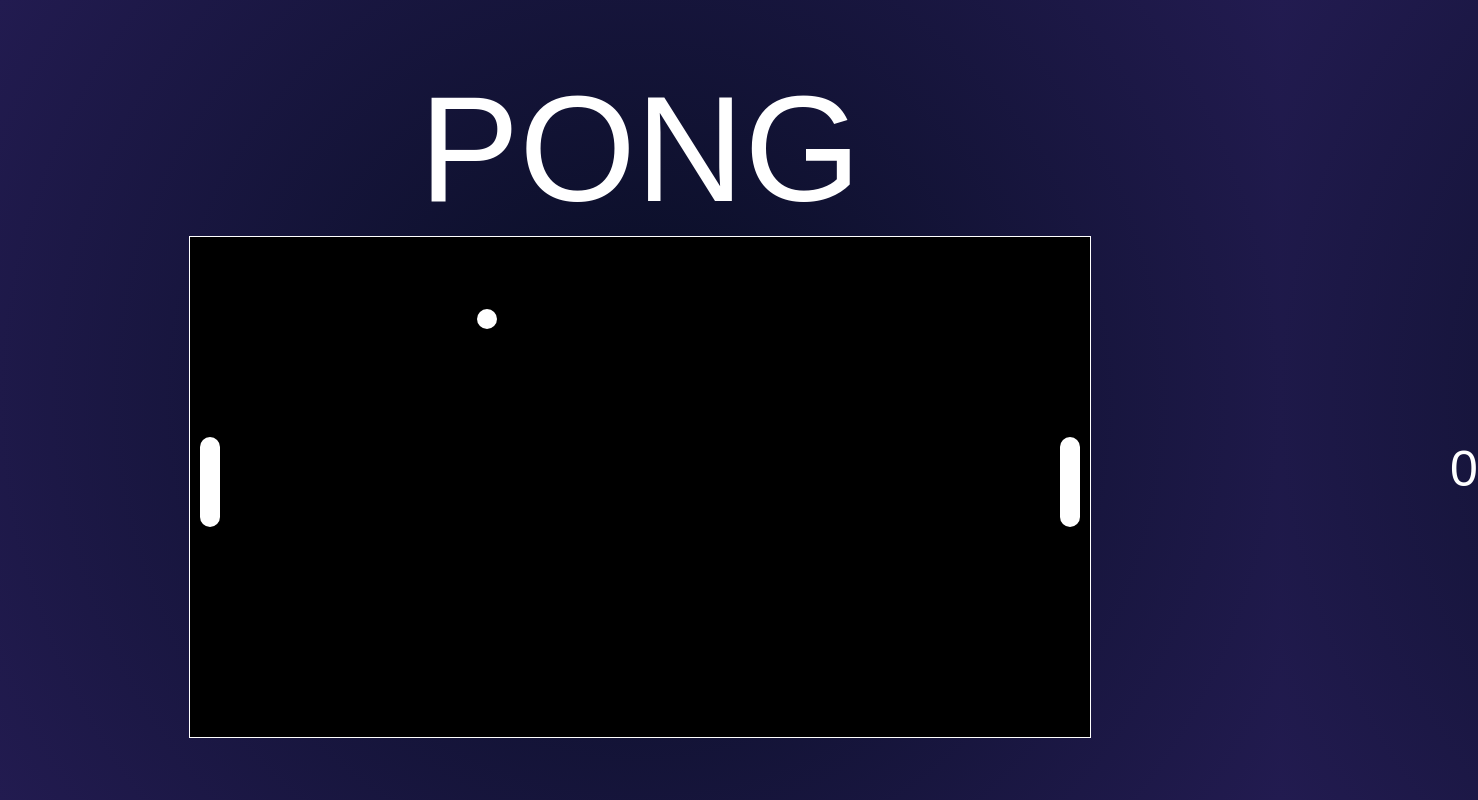
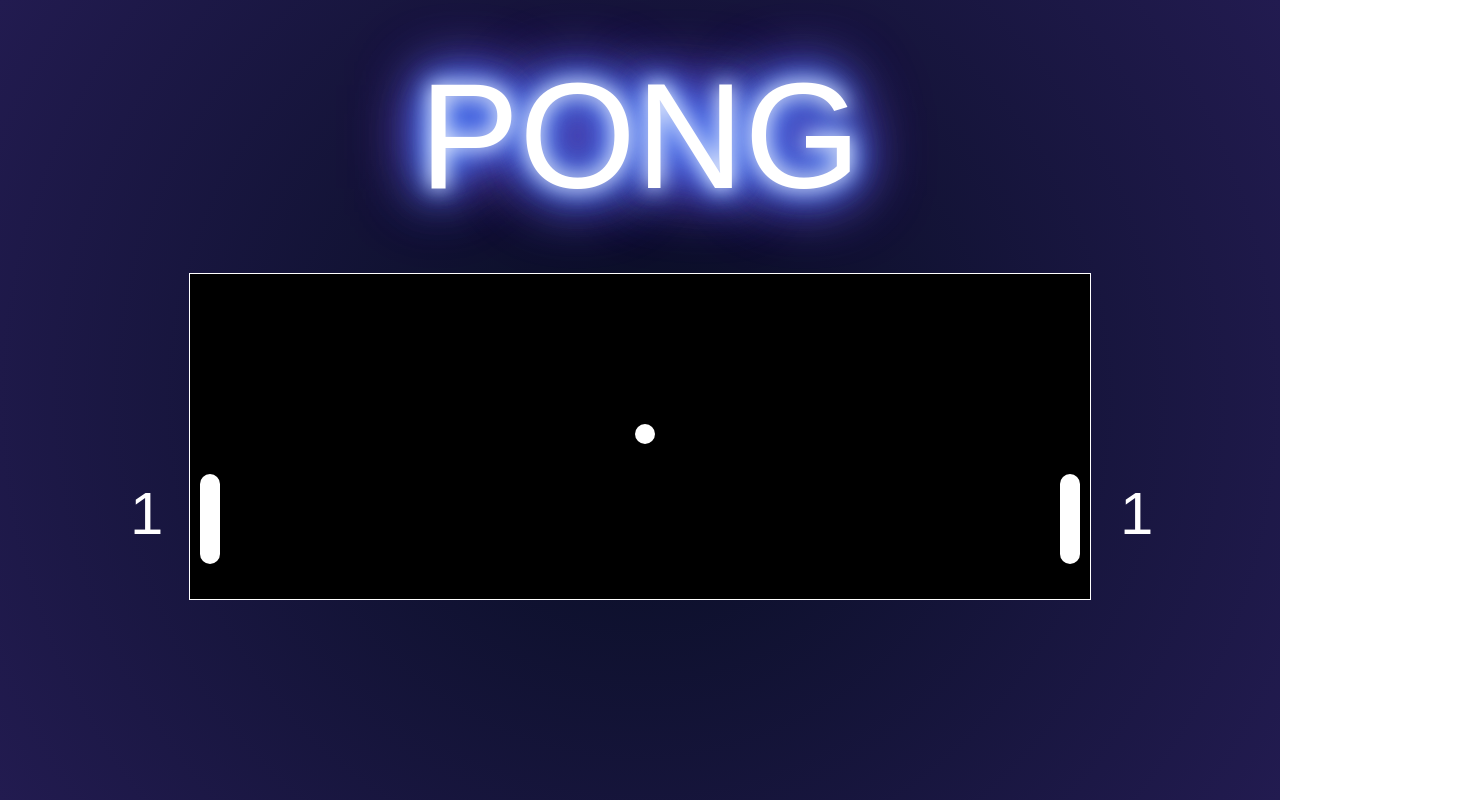
Before and after one commit to CedZ42/cedrickziegler.github.io, a plain HTML site: page asd-projects/pong/index.html in a window 1280 px wide. Shown: the whole page, 1478 px wide, since content can reach past the window. Drawn offline with Linux system fonts and the light colour scheme.

Commit message:
update 2

```diff
--- a/asd-projects/pong/index.css
+++ b/asd-projects/pong/index.css
@@ -19,6 +19,26 @@ body {
   border: 1px solid white;
   background-color: black;
   position: relative;
+  top: -200px;
+}
+
+.glow {
+  font-size: 150px;
+  color: #fff;
+  position: relative;
+  -webkit-animation: glow 1s ease-in-out infinite alternate;
+  -moz-animation: glow 1s ease-in-out infinite alternate;
+  animation: glow 1s ease-in-out infinite alternate;
+  top: -100px;
+}
+
+@keyframes glow {
+  from {
+    text-shadow: 0 0 10px #fff, 0 0 20px #fff, 0 0 30px #006be6, 0 0 40px #0051e6, 0 0 50px #003de6, 0 0 60px #2300e6, 0 0 70px #7f00e6;
+  }
+  to {
+    text-shadow: 0 0 20px #fff, 0 0 30px #4d85ff, 0 0 40px #4d8bff, 0 0 50px #4d8bff, 0 0 60px #504dff, 0 0 70px #6e4dff, 0 0 80px #af4dff;
+  }
 }
 
 .paddle {
@@ -41,23 +61,14 @@ body {
 
 #leftScore{
   position: absolute;
-  left: 450px;
-  top: 455px;
-  font-size: 50px;
+  left: -60px;
+  font-size: 60px;
 }
 
 #rightScore{
   position: absolute;
-  left: 1450px;
-  top: 455px;
-  font-size: 50px;
-}
-
-#Title{
-  position: center;
-  left: 500px;
-  top: 0px;
-  font-size: 150px;
+  left: 930px;
+  font-size: 60px;
 }
 
 #ball {
--- a/asd-projects/pong/index.html
+++ b/asd-projects/pong/index.html
@@ -12,15 +12,13 @@
 
   <body>
 
-    <div id = "Title"></div>
-    <div id = "leftScore"></div>
-    <div id = "rightScore"></div>
-
+    <p class = "glow">PONG</p>
     <div id='board'>
       <div class = "paddle" id='leftPaddle'></div>
       <div class = "paddle" id='rightPaddle'></div>
       <div id = "ball"></div>
-
+      <div id = "leftScore"></div>
+      <div id = "rightScore"></div>
     </div>
   </body>
 </html>
--- a/asd-projects/pong/index.js
+++ b/asd-projects/pong/index.js
@@ -46,7 +46,7 @@ function runProgram(){
   var rightScore = GameItem("#rightScore", 0, 0);
   var scoreL = 0;
   var scoreR = 0;
-  var centerDistance = 240;
+  var offset = 5;
 
   // one-time setup
   let interval = setInterval(newFrame, FRAMES_PER_SECOND_INTERVAL);   // execute newFrame every 0.0166 seconds (60 Frames per second)
@@ -145,10 +145,7 @@ function runProgram(){
   }
 
   function scoreToPaddle (paddle, score){
-    if (paddle.speedY === 0){
-      score.speedY = 0;
-      score.y = paddle.y + centerDistance;
-    }
+    score.y = paddle.y + offset;
   }
 
   function ballWallCollision (obj){
```
